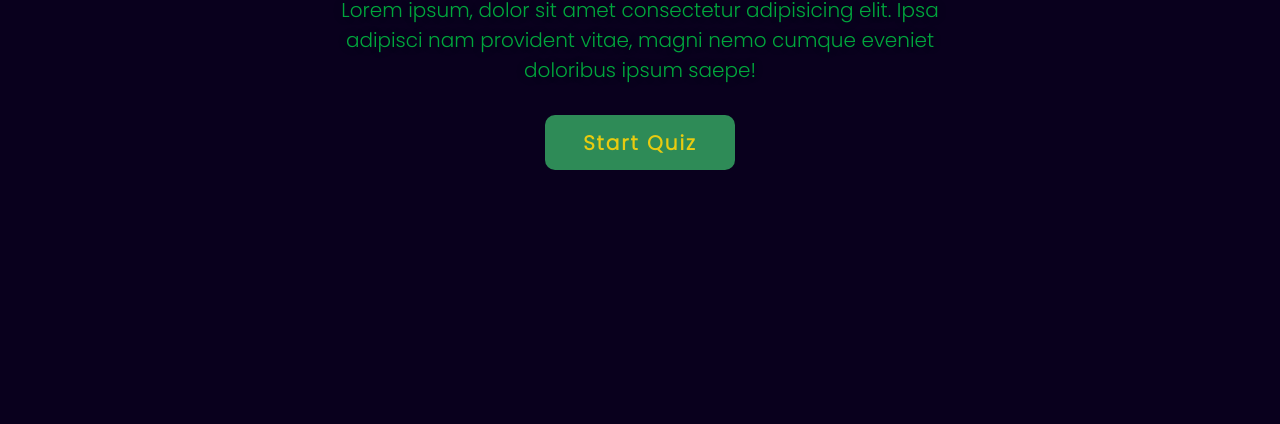
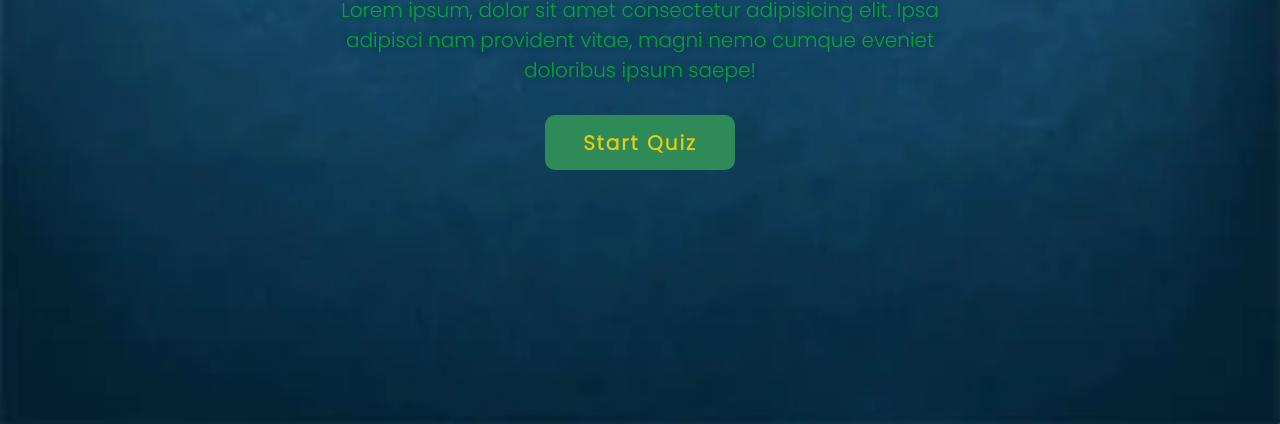
Before and after one commit to Ayushiverma90/QuizApp_Task_2, a plain HTML site: page index.html in a window 1280 px wide. Shown: the part 376-800 px from the top of the page. Drawn offline with Linux system fonts and the light colour scheme.

Commit message:
Update style.css

```diff
--- a/style.css
+++ b/style.css
@@ -49,7 +49,7 @@ body{
 
 .main{
     min-height: 100vh;
-    background: url('/image/background.jpeg');
+    background: url('background.jpeg');
     /* background: rgb(193, 22, 22); */
     background-position: center;
     background-size: cover;
```
